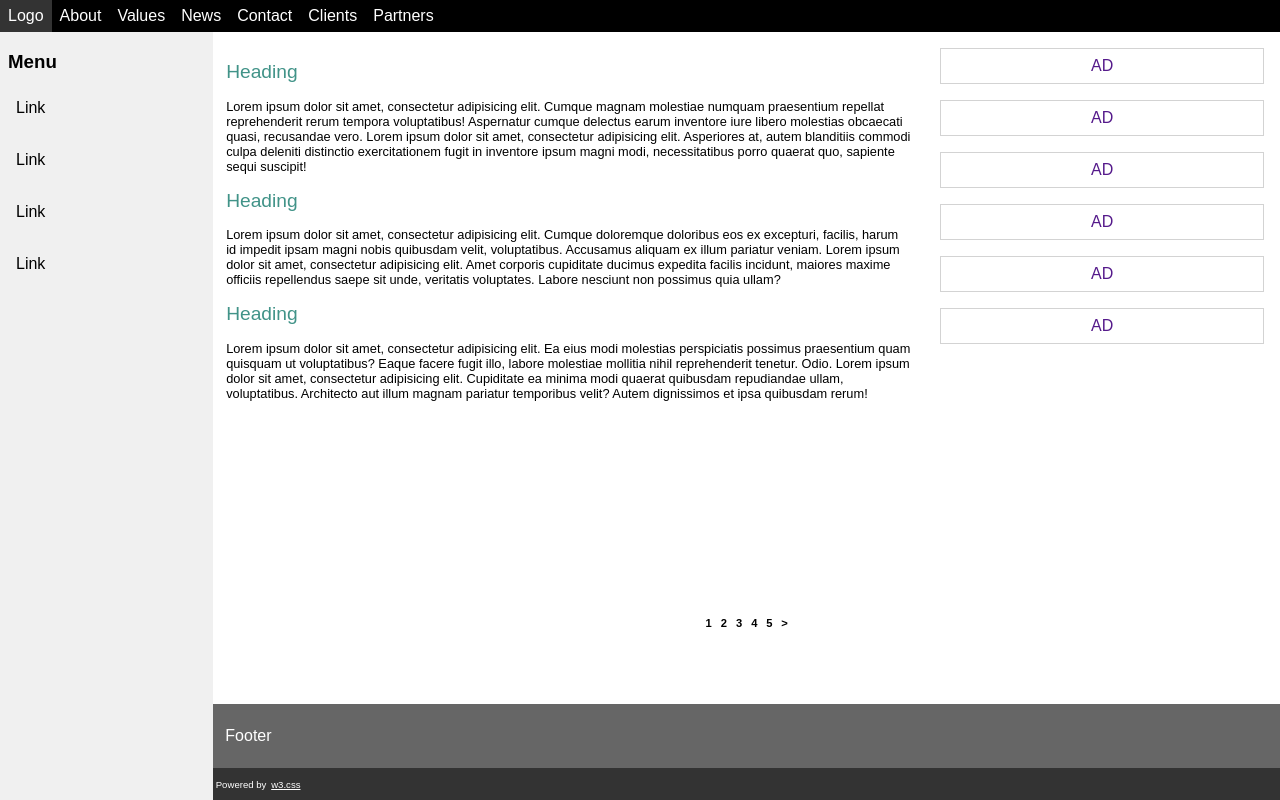
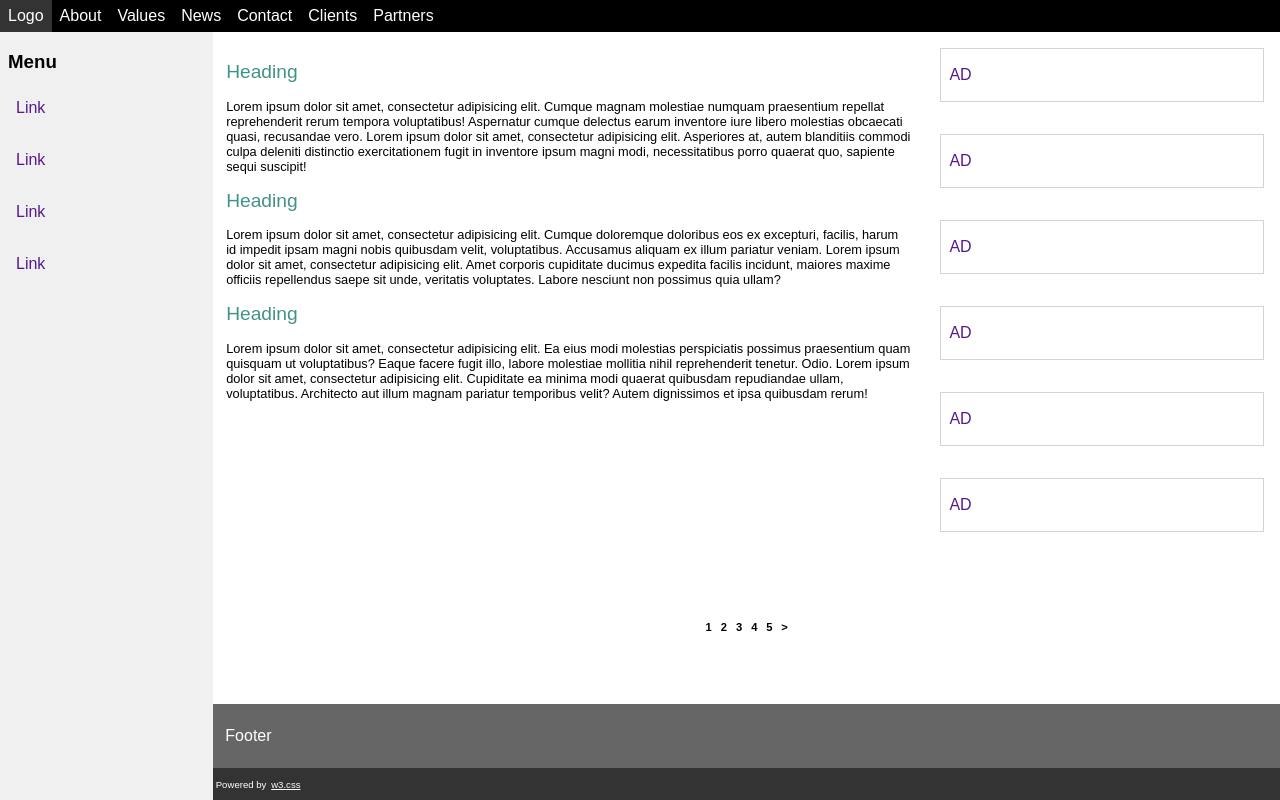
Before and after one commit to brycedpayne/codeup-web-exercises, a plain HTML site: page generic-web-layout.html in a window 1280 px wide. Drawn offline with Linux system fonts and the light colour scheme.

Commit message:
modified generic web layout html & css

```diff
--- a/css/generic-web-layout.css
+++ b/css/generic-web-layout.css
@@ -45,7 +45,7 @@ nav a {
 nav li:hover {
     background: #333333;
 }
-menu {
+.menu {
     margin: 0;
     padding: 0 .5em;
     background: #F0F0F0;
@@ -76,10 +76,10 @@ article>h2 {
     font-weight: normal;
 }
 .ad {
-    grid-area: 1/3/2/4;
+    /*grid-area: 1/3/2/4;*/
     border: lightgrey 1px solid;
     align-content: center;
-    display: flex;
+    /*display: flex;*/
     justify-content: center;
     margin: 1em;
 }
@@ -125,3 +125,7 @@ footer {
     background: black;
     color: white;
 }
+.ads {
+    display: grid;
+    grid-template-rows: repeat(6, 1fr);
+}
--- a/generic-web-layout.html
+++ b/generic-web-layout.html
@@ -17,13 +17,13 @@
             <li><a href="">Partners</a></li>
         </ul>
     </nav>
-    <menu>
+    <div class="menu">
         <h3>Menu</h3>
         <a href="">Link</a><br>
         <a href="">Link</a><br>
         <a href="">Link</a><br>
         <a href="">Link</a><br>
-    </menu>
+    </div>
     <main>
         <article>
             <h2>Heading</h2>
@@ -42,14 +42,14 @@
                 </p>
 
         </article>
-        <ads>
+        <div class="ads">
             <a href="" class="ad">AD</a>
             <a href="" class="ad">AD</a>
             <a href="" class="ad">AD</a>
             <a href="" class="ad">AD</a>
             <a href="" class="ad">AD</a>
             <a href="" class="ad">AD</a>
-        </ads>
+        </div>
         <div class="page">
             <a href="">1</a>
             <a href="">2</a>
```
